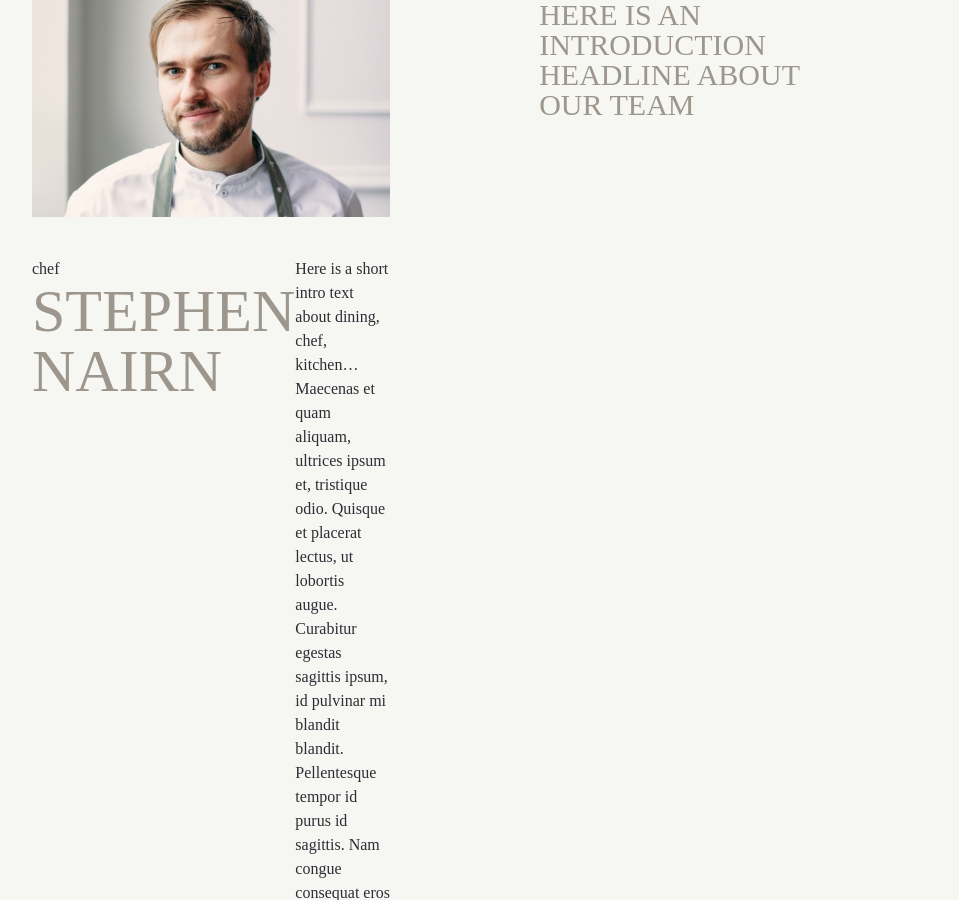
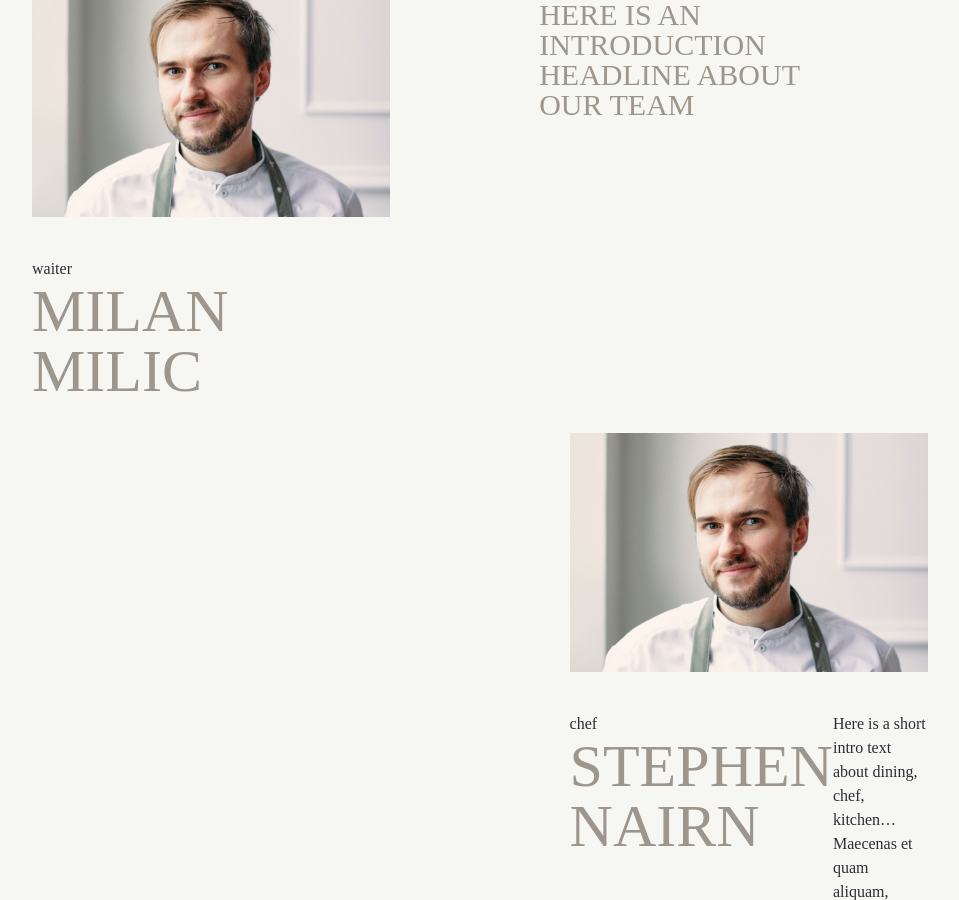
Before and after one commit to milosptr/event-centar, a Jekyll site: the page built from index.md, in a window 1280 px wide and 900 px high, scrolled down 4662 px. Shown: the whole window, without its empty margins (160-1119 px from the left). Built offline with Jekyll 4.4.1, drawn with Linux system fonts in a browser that asks for light colours; some web fonts are replaced.

Commit message:
Update from Forestry.io Evgeniya Naydenisheva updated index.md

```diff
--- a/index.md
+++ b/index.md
@@ -23,6 +23,10 @@ second_section_text: |-
 third_section_title: Our team
 third_section_text: Here is an introduction headline about our team
 members:
+- name: Milan Milic
+  position: waiter
+  image: "/assets/images/team-member1.jpg"
+  about: ''
 - name: Stephen Nairn
   position: chef
   image: "/assets/images/team-member1.jpg"
```
